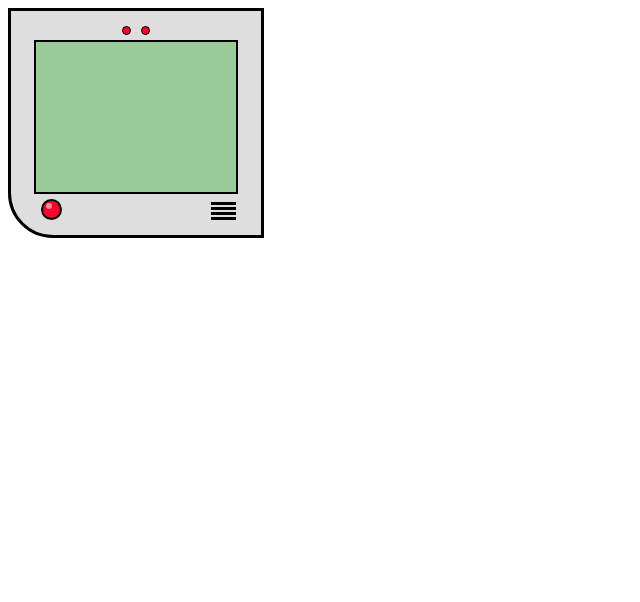
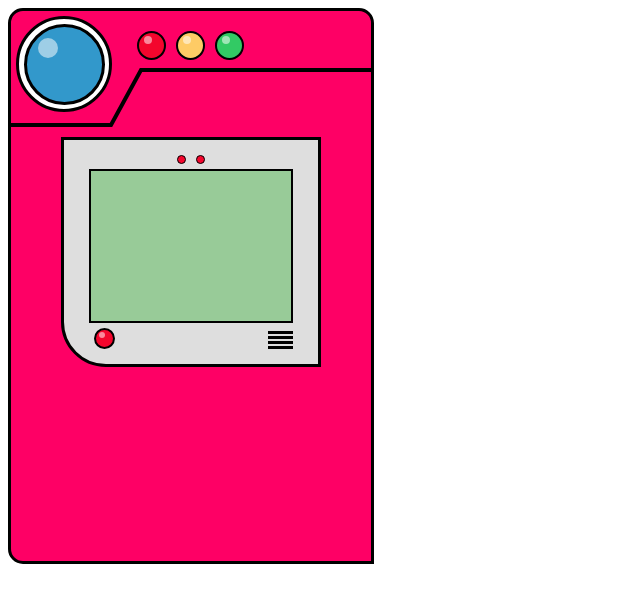
Before and after one commit to renankuba/pokedex-react, a React (Create React App) app: page / in a window 1280 px wide. Shown: the top 602 px of the page, without its empty margins (0-640 px from the left). Built offline with nearby package versions, Linux system fonts and the light colour scheme.

Commit message:
start left panel, add top lights and move component location

```diff
--- a/src/pokedex/Pokedex.tsx
+++ b/src/pokedex/Pokedex.tsx
@@ -1,12 +1,14 @@
-import ScreenBorder from './border/ScreenBorder';
+import ScreenBorder from './screen/border/ScreenBorder';
+import LeftPanel from './leftPanel/LeftPanel';
 import MainScreen from './screen/MainScreen';
 
 const Pokedex = () => <div>
-    <ScreenBorder>
-        <MainScreen
-            isOn={false}
-        />
-    </ScreenBorder>
+    <LeftPanel>
+        <ScreenBorder>
+            <MainScreen
+                isOn={false} />
+        </ScreenBorder>
+    </LeftPanel>
 </div>
 
 export default Pokedex;
--- /dev/null
+++ b/src/pokedex/leftPanel/LeftPanel.css
@@ -0,0 +1,17 @@
+
+.left-panel {
+    width: min-content;
+    height: 550px;
+    background-color: #FE0065;
+    border: 3px solid #000000;
+    border-radius: 15px 15px 0 15px;
+}
+
+.nav-lights {
+    display: flex;
+    padding-bottom: 10px;
+}
+
+.screen-container {
+    padding: 10px 50px;
+}
--- /dev/null
+++ b/src/pokedex/leftPanel/LeftPanel.tsx
@@ -0,0 +1,24 @@
+import Light, { BorderedLight } from '../light/Light';
+import TrafficLight from '../light/trafficLight/TrafficLight';
+import './LeftPanel.css';
+import PanelDivision from './panelDivision/PanelDivision';
+
+type props = {
+    children: React.ReactNode;
+}
+
+const LeftPanel = ({ children }: props) => <div className='left-panel'>
+    <div className='nav-lights'>
+        <BorderedLight size={'xlarge'} color={'blue'} reflective={true} />
+        <TrafficLight />
+    </div>
+    <PanelDivision />
+    <div className='screen-container'>
+        {children}
+    </div>
+    <div className='bottom-buttons'>
+
+    </div>
+</div>;
+
+export default LeftPanel;
--- /dev/null
+++ b/src/pokedex/leftPanel/panelDivision/PanelDivision.css
@@ -0,0 +1,10 @@
+.division {
+    position: absolute;
+    top: 50px
+}
+
+.division-line {
+    fill: none;
+    stroke: black;
+    stroke-width: 4;
+}
--- /dev/null
+++ b/src/pokedex/leftPanel/panelDivision/PanelDivision.tsx
@@ -0,0 +1,10 @@
+import './PanelDivision.css'
+
+const PanelDivision = () => <svg height="100" width="360" className={'division'}>
+    <polyline
+        points="0,75 100,75 130,20 360,20"
+        className="division-line"
+    />
+</svg>
+
+export default PanelDivision;
--- a/src/pokedex/light/Light.css
+++ b/src/pokedex/light/Light.css
@@ -4,8 +4,22 @@
     margin: 5px;
 }
 
+.dot.border {
+    background-color: #FFFFFF;
+}
+
 .dot.red {
     background-color: #F4062D;
+}
+.dot.yellow {
+    background-color: #FECB65;
+}
+.dot.green {
+    background-color: #32CA64;
+}
+
+.dot.blue {
+    background-color: #3298CB;
 }
 
 .dot.xsmall {
@@ -20,14 +34,43 @@
     border: 2px solid #000000
 }
 
+.dot.medium {
+    height: 25px;
+    width: 25px;
+    border: 2px solid #000000
+}
+
+.dot.xlarge {
+    height: 75px;
+    width: 75px;
+    border: 3px solid #000000
+}
+
+.dot.border.xlarge {
+    height: 90px;
+    width: 90px;
+}
+
 .reflex {
     background-color: #ffffff87;
     position: relative;
-    top: -3px;
-    left: -2px;
 }
 
 .reflex-small {
     height: 6px;
     width: 6px;
+    top: -3px;
+    left: -2px;
 }
+.reflex-medium {
+    height: 8px;
+    width: 8px;
+    top: -2px;
+    left: 0px;
+}
+.reflex-xlarge {
+    height: 20px;
+    width: 20px;
+    top: 6px;
+    left: 6px;
+}
--- a/src/pokedex/light/Light.tsx
+++ b/src/pokedex/light/Light.tsx
@@ -1,8 +1,8 @@
 import './Light.css'
 
 type props = {
-    color: 'red' | 'yellow' | 'green';
-    size: 'xsmall' | 'small';
+    color: 'red' | 'yellow' | 'green' | 'blue';
+    size: 'xsmall' | 'small' | 'medium' | 'xlarge';
     reflective?: boolean;
 }
 
@@ -10,4 +10,12 @@ const Light = ({ color, size, reflective }: props) => <div className={`dot ${col
     {reflective && <div className={`dot reflex reflex-${size}`} />}
 </div>
 
+const BorderedLight = ({ color, size, reflective }: props) => <div className={`dot border ${size}`}>
+    <Light
+        color={color}
+        size={size}
+        reflective={reflective} />
+</div>
+
 export default Light;
+export {BorderedLight};
--- /dev/null
+++ b/src/pokedex/light/trafficLight/TrafficLight.css
@@ -0,0 +1,3 @@
+.signal-container {
+    padding: 15px;
+}
--- /dev/null
+++ b/src/pokedex/light/trafficLight/TrafficLight.tsx
@@ -0,0 +1,10 @@
+import Light from "../Light";
+import './TrafficLight.css'
+
+const TrafficLight = () => <div className='signal-container'>
+    <Light size={'medium'} color={'red'} reflective={true} />
+    <Light size={'medium'} color={'yellow'} reflective={true} />
+    <Light size={'medium'} color={'green'} reflective={true} />
+</div>
+
+export default TrafficLight;
--- a/src/pokedex/border/ScreenBorder.css
+++ b/src/pokedex/screen/border/ScreenBorder.css
@@ -1,7 +1,6 @@
 .screen-border {
     border: 3px solid black;
     background-color: #DEDEDE;
-    width: 200px;
     border-radius: 0 0 0 45px;
     display: flex;
     align-items: center;
--- a/src/pokedex/border/ScreenBorder.tsx
+++ b/src/pokedex/screen/border/ScreenBorder.tsx
@@ -1,6 +1,6 @@
 import React from 'react';
-import Light from '../light/Light';
-import Sound from '../sound/Sound';
+import Light from '../../light/Light';
+import Sound from '../../sound/Sound';
 import './ScreenBorder.css'
 
 type ScreenBorderProps = {
```
